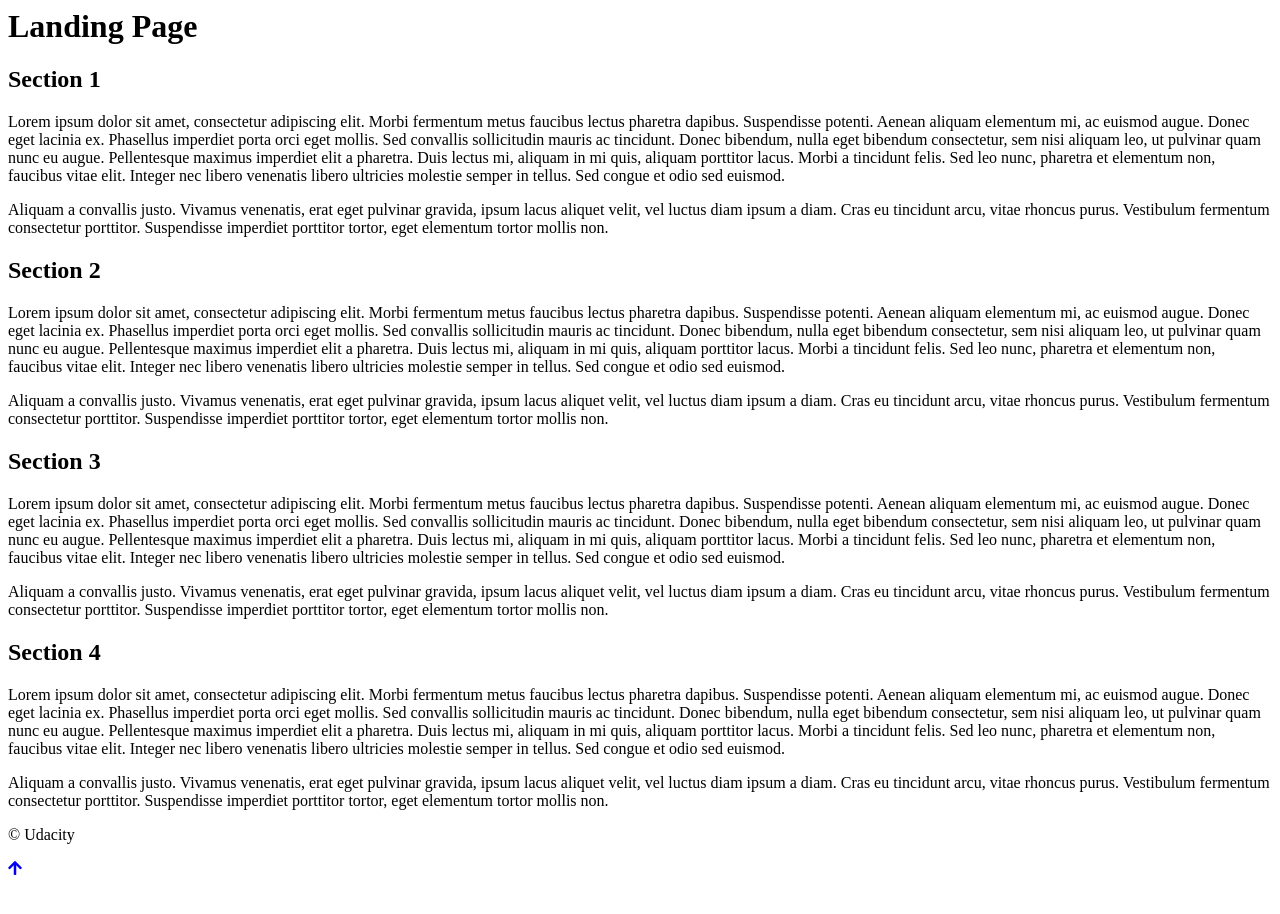
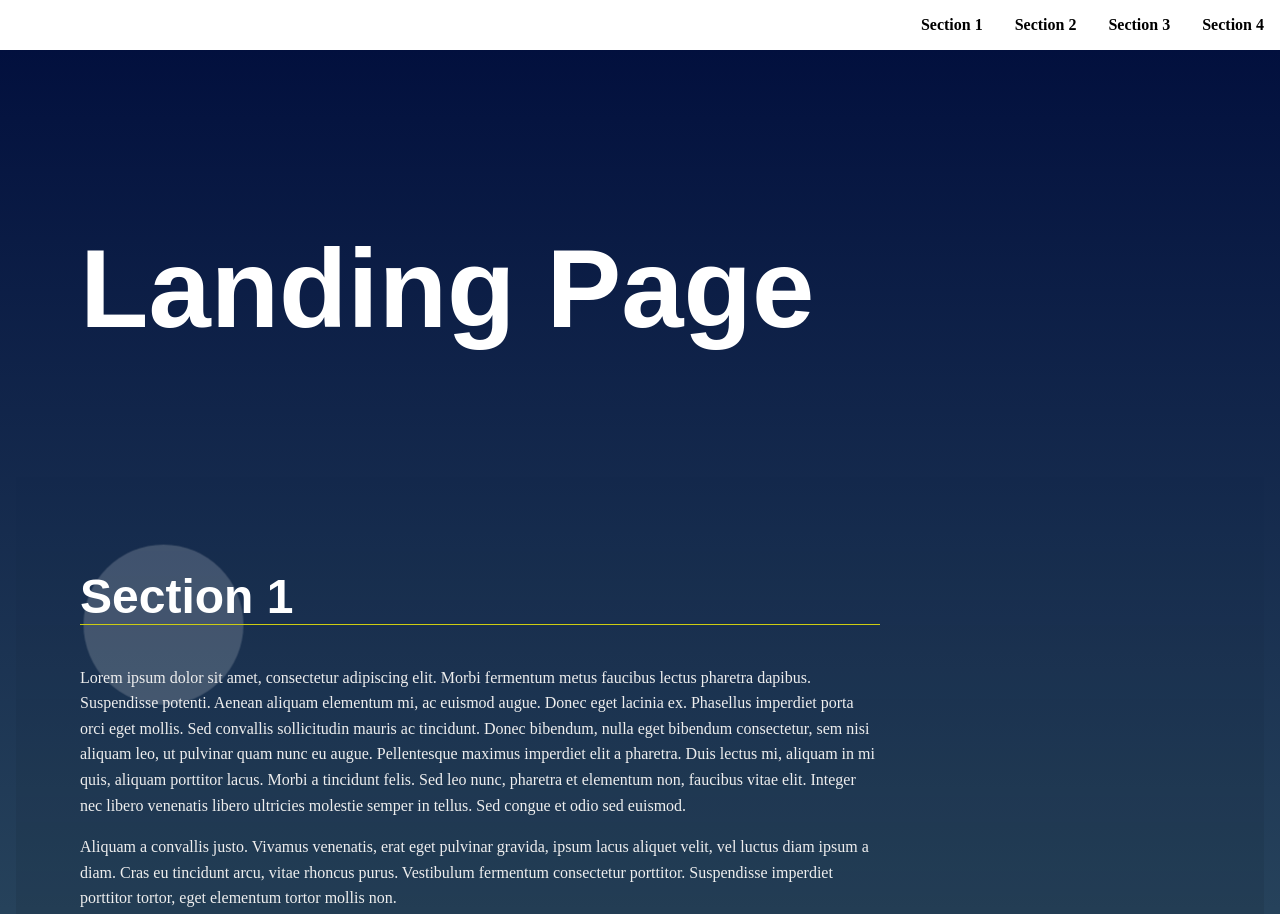
Before and after one commit to AmiraNaser/landing-page, a plain HTML site: page index.html in a window 1280 px wide. Shown: the top 914 px of the page. Before the commit the page ends 884 px from the top, so only its background shows below. Drawn offline with Linux system fonts and the light colour scheme; the site is published under a folder, as on GitHub Pages, so addresses that start at the root find nothing.

Commit message:
Update index.html

```diff
--- a/index.html
+++ b/index.html
@@ -11,7 +11,7 @@
       href="https://cdnjs.cloudflare.com/ajax/libs/font-awesome/5.14.0/css/all.min.css"
     />
     <link rel="stylesheet" href="https://cdnjs.cloudflare.com/ajax/libs/font-awesome/4.7.0/css/font-awesome.min.css">   <!--toggle bar font awesome -->
-  <link href="/CSS/styles.css" rel="stylesheet">
+  <link href="CSS/styles.css" rel="stylesheet">
 </head>
 <body>
   <!-- HTML Follows BEM naming conventions
@@ -71,6 +71,6 @@
   <a class="top" href="#section1">
     <i class="fas fa-arrow-up"></i>
   </a>
-<script src="/js/app.js"></script>
+<script src="js/app.js"></script>
 </body>
 </html>
```
